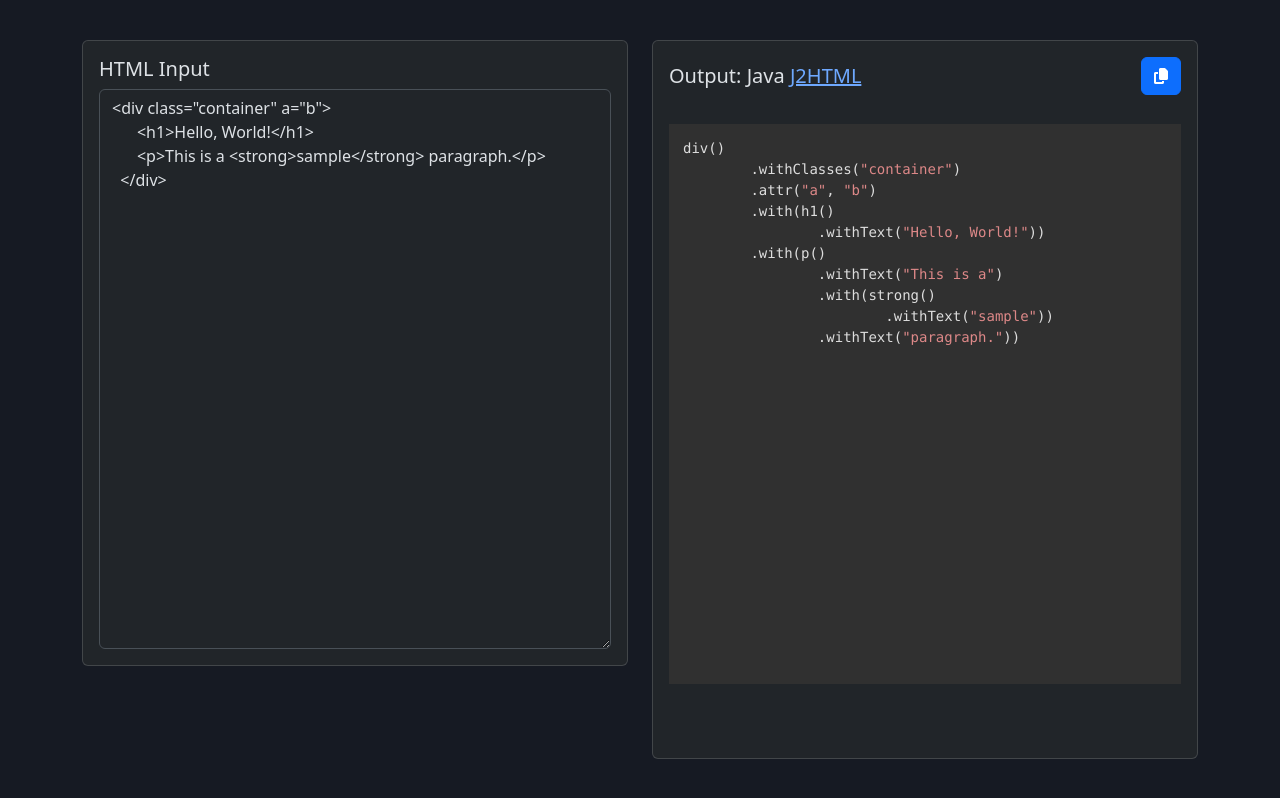
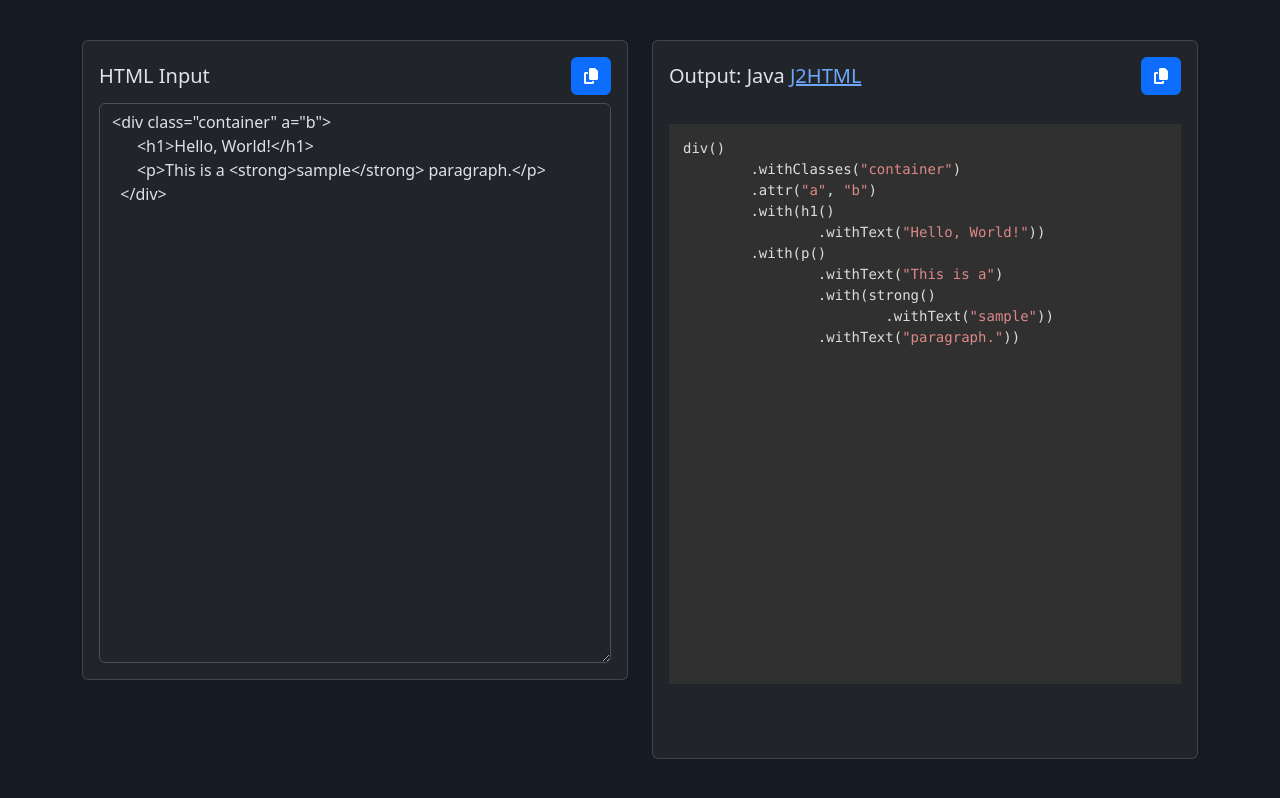
Before and after one commit to bvkatwijk/j2html-converter, a website: page index.html in a window 1280 px wide. Drawn offline with nearby package versions, Linux system fonts and the light colour scheme.

Commit message:
Update index.html

```diff
--- a/index.html
+++ b/index.html
@@ -31,7 +31,10 @@
                 <div class="col-md-6">
                     <div class="card card-dark">
                         <div class="card-body">
-                            <h5 class="card-title">HTML Input</h5>
+                            <h5 class="card-title d-flex align-items-center">
+                                <span class="me-auto">HTML Input</span>
+                                <button class="btn btn-primary" onclick="copyOutput()"><i class="fa-solid fa-copy"></i></button>
+                            </h5>
                             <textarea
                                     class="form-control content-area input-area"
                                     id="id-input-area"
```
